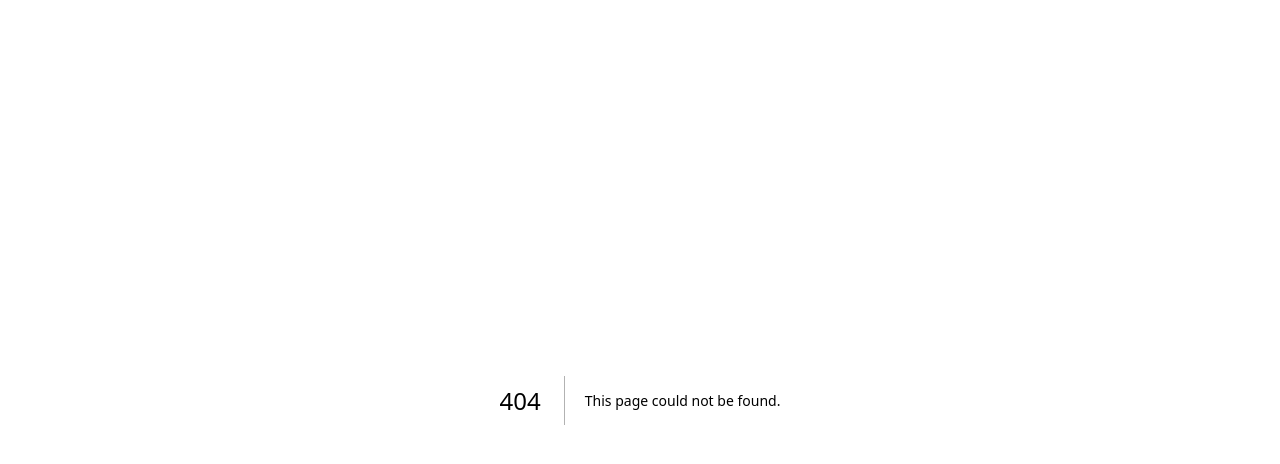
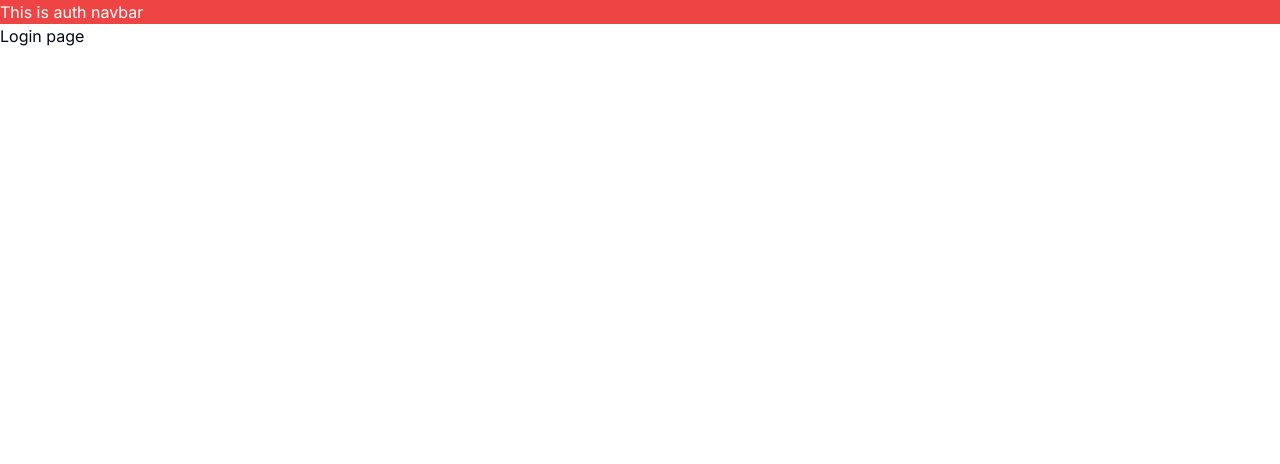
Before and after one commit to Meng-V/nextauth, a Next.js app: page /login in a window 1280 px wide. Before the commit this address had no page. Shown: the top 464 px of the page. Built offline with nearby package versions, Linux system fonts and the light colour scheme.

Commit message:
create hidden path folder

```diff
--- /dev/null
+++ b/app/(auth)/layout.tsx
@@ -0,0 +1,10 @@
+const AuthLayout = ({ children }: any) => {
+  return(
+  <>
+    <nav className="bg-red-500 text-white">This is auth navbar</nav>
+    <div>{children}</div>
+  </>
+  );
+};
+
+export default AuthLayout;
--- /dev/null
+++ b/app/(auth)/login/page.tsx
@@ -0,0 +1,5 @@
+const AuthPage = () => {
+  return <div>Login page</div>;
+};
+
+export default AuthPage;
--- /dev/null
+++ b/app/(auth)/register/page.tsx
@@ -0,0 +1,5 @@
+const RegisterPage = () => {
+  return <div>Register page</div>;
+};
+
+export default RegisterPage;
--- a/app/page.tsx
+++ b/app/page.tsx
@@ -1,4 +1,3 @@
-import Image from "next/image";
 import { Button } from "@/components/ui/button";
 
 export default function Home() {
```
